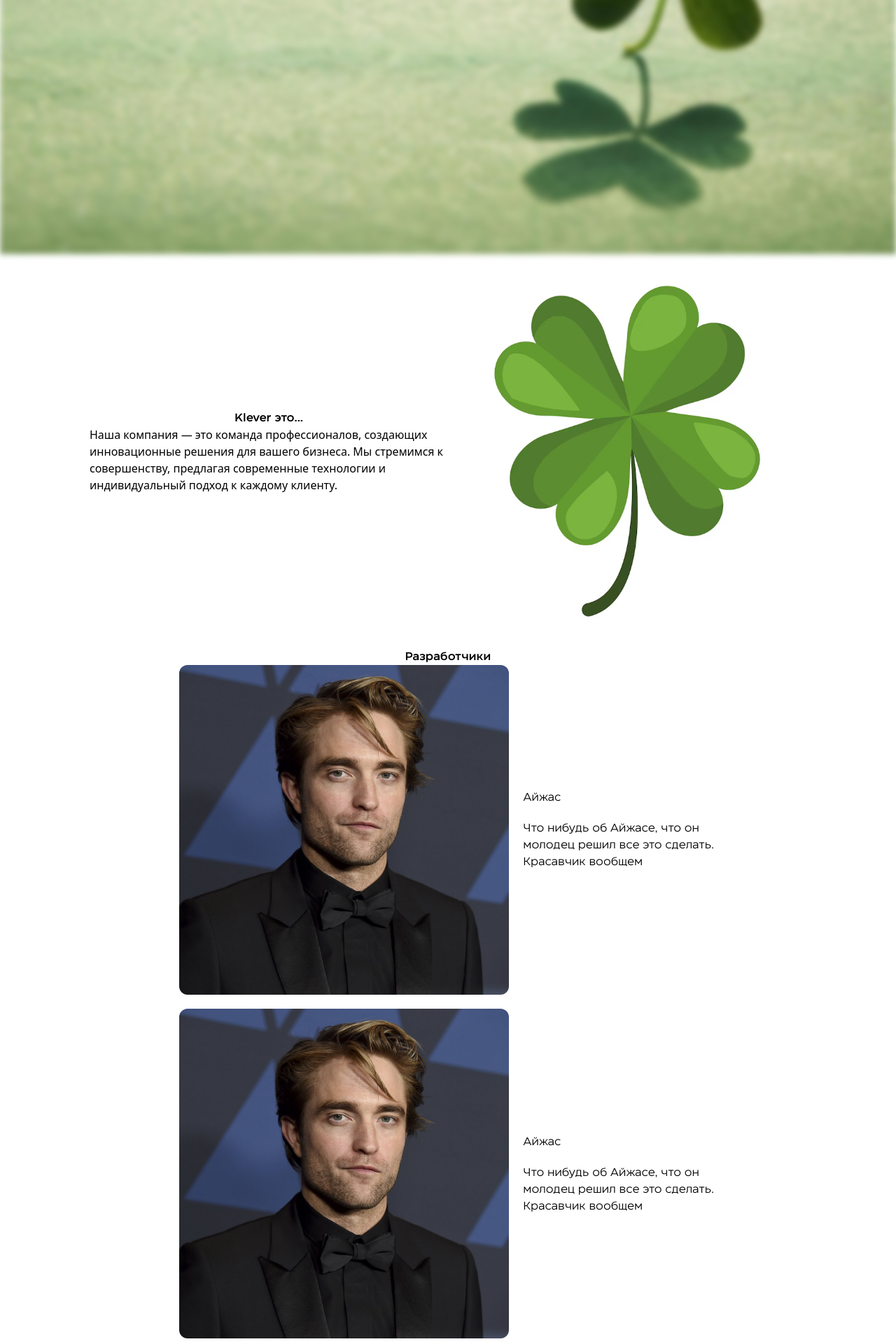
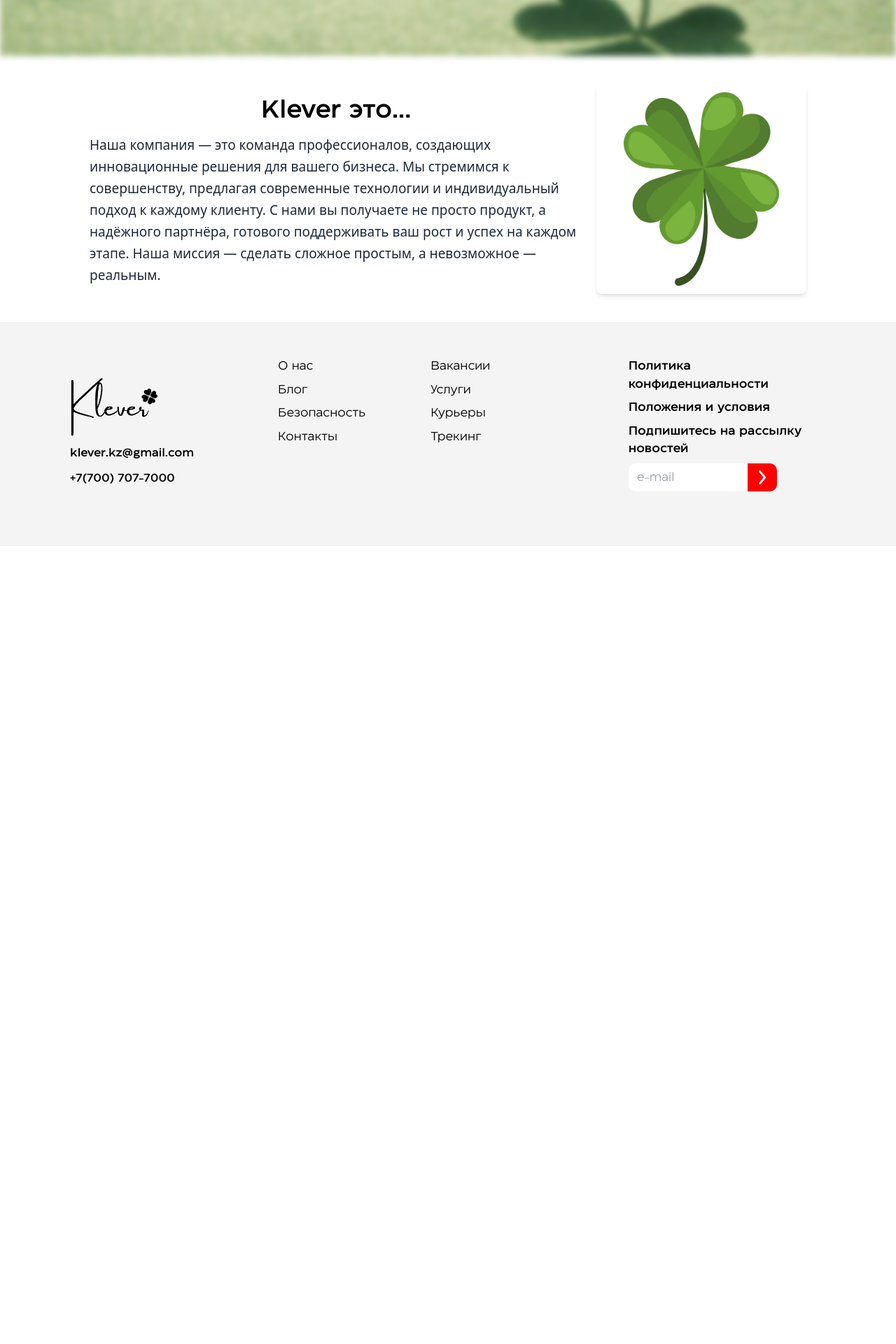
Before and after one commit to Enqwezy/klever, a React (Vite) app: page /about in a window 1280 px wide. Shown: the part 660-2580 px from the top of the page at 70% size. After the commit the page ends 1440 px from the top, so only its background shows below. Built offline with nearby package versions, Linux system fonts and the light colour scheme.

Commit message:
Добавлено анимационное отображение и улучшено оформление страницы "О нас"

```diff
--- a/src/components/pages/AboutUs.jsx
+++ b/src/components/pages/AboutUs.jsx
@@ -1,68 +1,65 @@
-import React from 'react'
-import BlackHeader from '../main/BlackHeader'
-import Footer from '../main/Footer'
-import bgAbout from '../../assets/img/bg-about.jpg'
-import ab from '../../assets/img/fffff.avif'
-import ava from '../../assets/img/ava-develop.png'
+import React from 'react';
+import { motion } from 'framer-motion'; // Импортируем framer-motion
+import BlackHeader from '../main/BlackHeader';
+import Footer from '../main/Footer';
+import bgAbout from '../../assets/img/bg-about.jpg';
+import ab from '../../assets/img/fffff.avif';
+import ava from '../../assets/img/ava-develop.png';
 
 function AboutUs() {
+    // Варианты анимации
+    const fadeInUp = {
+        hidden: { opacity: 0, y: 50 },
+        visible: { opacity: 1, y: 0, transition: { duration: 0.8, ease: 'easeOut' } },
+    };
+
     return (
         <div>
             <BlackHeader />
-            <div className='flex justify-center flex-col items-center '>
-                <div className='mt-[5vh] relative'>
-                    <img src={bgAbout} alt="" className='min-w-[100vw] blur-sm object-cover 2xl:h-[80vh]' />
-                    <div className='absolute top-1/2 2xl:left-[20vw] font-eastman_medium 2xl:text-[40px]'>О нас </div>
+            <div className="flex justify-center flex-col items-center">
+                <div className="mt-[5vh] relative">
+                    <img
+                        src={bgAbout}
+                        alt=""
+                        className="min-w-[100vw] blur-sm object-cover 2xl:h-[80vh] md:h-[60vh] lg:h-[70vh]"
+                    />
+                    <div className="absolute top-1/2 -translate-y-1/2 left-[25vw] text-[25px] md:text-[40px] 2xl:left-[20vw]  font-eastman_medium 2xl:text-[40px] text-white">
+                        О нас
+                    </div>
                 </div>
-                <div className='w-[80vw] 2xl:my-[20vh] flex justify-center '>
-                    <div className='  flex flex-row items-center'>
-                        <div className='max-w-[40vw]'>
-                            <div className='text-center 2xl:text-[50px] font-eastman_medium'>Klever это...</div>
-                            <div className='2xl:text-[20px]'>Наша компания — это команда профессионалов, создающих инновационные решения для вашего бизнеса. Мы стремимся к совершенству, предлагая современные технологии и индивидуальный подход к каждому клиенту.</div>
+
+                {/* Секция "Klever это..." с анимацией */}
+                <motion.div
+                    className="w-[80vw] my-[5vh] 2xl:my-[20vh] flex justify-center"
+                    initial="hidden"
+                    whileInView="visible"
+                    viewport={{ once: true, amount: 0.3 }} // Анимация срабатывает один раз, когда 30% элемента видно
+                    variants={fadeInUp}
+                >
+                    <div className="flex flex-col-reverse sm:flex-row items-center md:gap-5 2xl:gap-10">
+                        <div className="max-w-[80vw] sm:max-w-[90vw] text-center 2xl:max-w-[40vw]">
+                            <div className="text-center md:text-[35px] 2xl:text-[50px] text-[25px] font-eastman_medium">
+                                Klever это...
+                            </div>
+                            <div className="2xl:text-[20px] text-gray-800 2xl:mt-4 mt-2 leading-relaxed md:text-left md:text-[15px] lg:text-[17px] xl:text-[19px]">
+                                Наша компания — это команда профессионалов, создающих инновационные решения для вашего бизнеса. Мы стремимся к совершенству, предлагая современные технологии и индивидуальный подход к каждому клиенту. С нами вы получаете не просто продукт, а надёжного партнёра, готового поддерживать ваш рост и успех на каждом этапе. Наша миссия — сделать сложное простым, а невозможное — реальным.
+                            </div>
                         </div>
                         <div>
-                            <img src={ab} alt="" className='2xl:w-[400px] 2xl:h-[400px] object-cover ' />
+                            <img
+                                src={ab}
+                                alt=""
+                                className="2xl:w-[400px] 2xl:h-[400px] w-[200px] h-[200px] sm:min-w-[200px] sm:min-h-[220px] lg:min-w-[300px] lg:min-h-[300px] object-cover rounded-lg md:shadow-md"
+                            />
                         </div>
                     </div>
-                </div>
-                <div className='flex justify-center w-[60vw] 2xl:my-[10vh] flex-col'>
-                    <div className='font-eastman_medium 2xl:text-[40px] text-center'>
-                        Разработчики
-                    </div>
-                    <div className='2xl:mt-[5vw] flex flex-col gap-5'>
-                        <div className='flex flex-row justify-center items-center gap-5'>
-                            <div>
-                                <img src={ava} alt="" className='rounded-xl 2xl:min-w-[200px] 2xl:min-h-[200px] 2xl:max-w-[250px] 2xl:max-h-[250px]' />
-                            </div>
-                            <div className='flex flex-col font-eastman_regular gap-y-5 2xl:text-[20px]'>
-                                <div>Айжас</div>
-                                <div className=''>Что нибудь об Айжасе, что он молодец решил все это сделать. Красавчик вообщем</div>
-                            </div>
-                        </div>
-                        <div className='flex flex-row justify-center items-center gap-5'>
-                            <div>
-                                <img src={ava} alt="" className='rounded-xl 2xl:min-w-[200px] 2xl:min-h-[200px] 2xl:max-w-[250px] 2xl:max-h-[250px]' />
-                            </div>
-                            <div className='flex flex-col font-eastman_regular gap-y-5 2xl:text-[20px]'>
-                                <div>Айжас</div>
-                                <div className=''>Что нибудь об Айжасе, что он молодец решил все это сделать. Красавчик вообщем</div>
-                            </div>
-                        </div>
-                        <div className='flex flex-row justify-center items-center gap-5'>
-                            <div>
-                                <img src={ava} alt="" className='rounded-xl 2xl:min-w-[200px] 2xl:min-h-[200px] 2xl:max-w-[250px] 2xl:max-h-[250px]' />
-                            </div>
-                            <div className='flex flex-col font-eastman_regular gap-y-5 2xl:text-[20px]'>
-                                <div>Айжас</div>
-                                <div className=''>Что нибудь об Айжасе, что он молодец решил все это сделать. Красавчик вообщем</div>
-                            </div>
-                        </div>
-                    </div>
-                </div>
+                </motion.div>
+
+
             </div>
             <Footer />
         </div>
-    )
+    );
 }
 
-export default AboutUs
+export default AboutUs;
```
